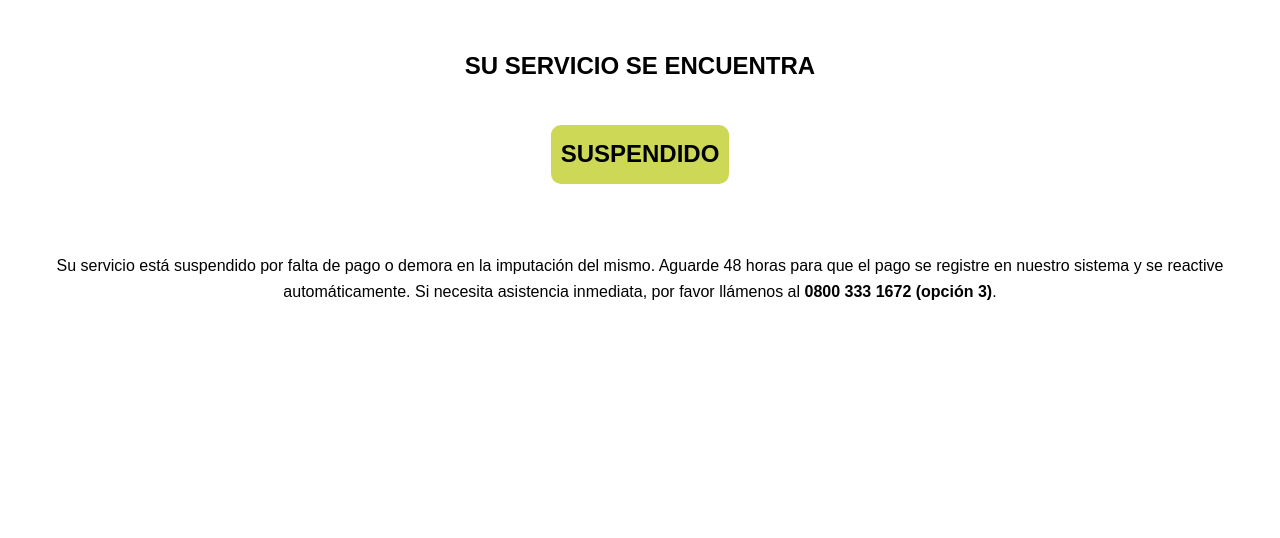
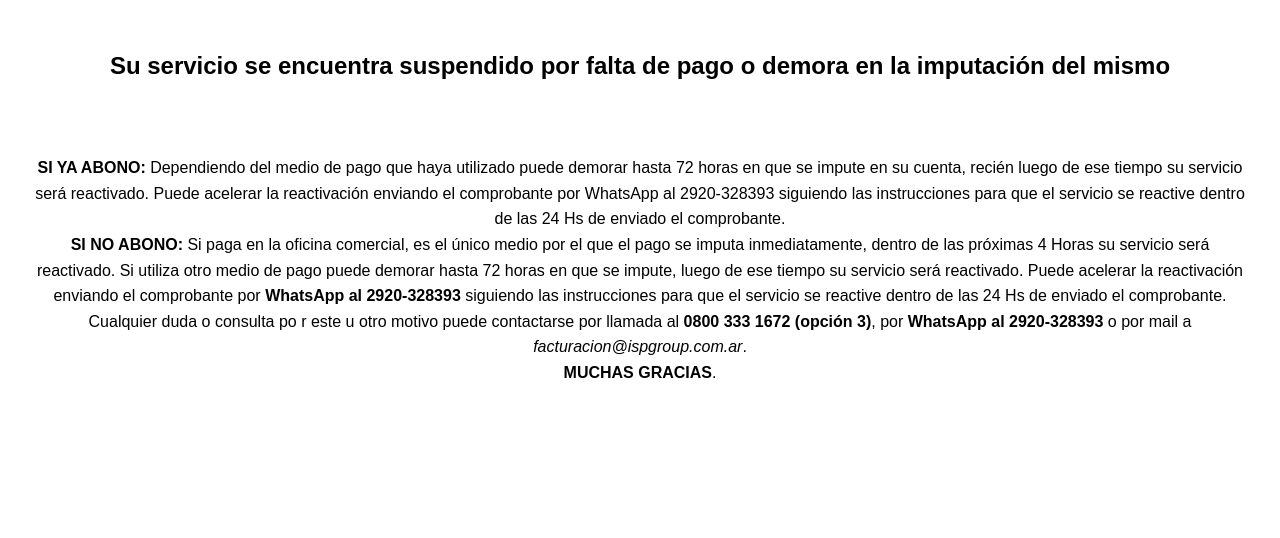
Before and after one commit to gerqw/avisoCorte, a plain HTML site: page index.html in a window 1280 px wide. Shown: the part 123-661 px from the top of the page. Drawn offline with Linux system fonts and the light colour scheme.

Commit message:
pedidoEduardo

```diff
--- a/index.html
+++ b/index.html
@@ -197,13 +197,19 @@
         </div>
     </header>
     <section>
-        <h2>SU SERVICIO SE ENCUENTRA</h2>
-        <h2 id="box-green">SUSPENDIDO</h2>
+        <h2>Su servicio se encuentra suspendido por falta de pago o demora en la imputación del mismo</h2>
+        <!--h2 id="box-green">SUSPENDIDO</h2-->
     </section>
     <section id="descripcion">
-        <p>Su servicio está suspendido por falta de pago o demora en la imputación del mismo.
-            Aguarde 48 horas para que el pago se registre en nuestro sistema y se reactive automáticamente.
-            Si necesita asistencia inmediata, por favor llámenos al <strong>0800 333 1672 (opción 3)</strong>.</p>
+        <p><strong>SI YA ABONO:</strong>
+Dependiendo del medio de pago que haya utilizado puede demorar hasta 72 horas en que se impute en su cuenta, recién luego de ese tiempo su servicio será  reactivado.
+Puede acelerar la reactivación enviando el comprobante  por  WhatsApp al 2920-328393 siguiendo las instrucciones para que el servicio se reactive dentro de las 24 Hs de enviado el comprobante.
+<br><strong>SI NO ABONO:</strong>
+Si paga en la oficina comercial, es el único medio por el que el pago se imputa inmediatamente, dentro de las próximas 4 Horas su servicio será reactivado.
+Si utiliza otro medio de pago puede demorar hasta 72 horas en que se impute, luego de ese tiempo su servicio será reactivado.
+Puede acelerar la reactivación enviando el comprobante por <strong>WhatsApp al 2920-328393</strong> siguiendo las instrucciones para que el servicio se reactive dentro de las 24 Hs de enviado el comprobante.
+<br>Cualquier duda o consulta po r este u otro motivo puede contactarse por llamada al <strong>0800 333 1672 (opción 3)</strong>, por <strong>WhatsApp al 2920-328393</strong> o por mail a <em>facturacion@ispgroup.com.ar</em>.
+<br><strong>MUCHAS GRACIAS</strong>.</p>
     </section>
     <footer>
         <div id="atencion">
```
